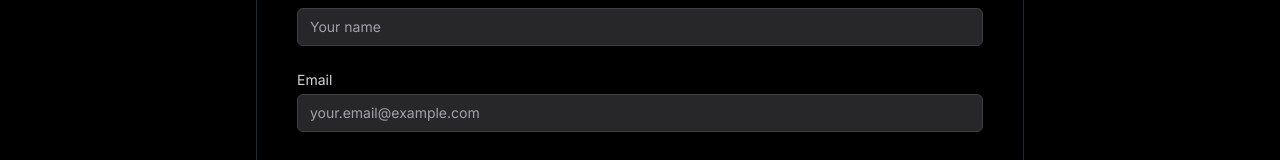
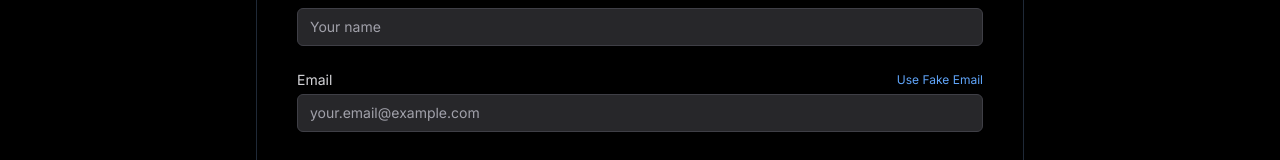
Before and after one commit to yasshrai/portfolio, a Next.js app: page /contact in a window 1280 px wide. Shown: the part 557-717 px from the top of the page. Built offline with nearby package versions, Linux system fonts and the light colour scheme.

Commit message:
add fake email button

```diff
--- a/src/components/ContactForm.tsx
+++ b/src/components/ContactForm.tsx
@@ -10,6 +10,22 @@ export default function ContactForm() {
   });
   const [status, setStatus] = useState<'idle' | 'loading' | 'success' | 'error'>('idle');
   const [error, setError] = useState('');
+
+  const generateFakeEmail = (): string => {
+    const randomString = Math.random().toString(36).substring(2, 8);
+    const domains = ['example.com', 'mail.com', 'test.org', 'demo.net'];
+    const randomDomain = domains[Math.floor(Math.random() * domains.length)];
+    return `user-${randomString}@${randomDomain}`;
+  };
+
+  const handleFakeEmailClick = (e: React.MouseEvent<HTMLButtonElement>) => {
+    e.preventDefault();
+    const fakeEmail = generateFakeEmail();
+    setFormData(prev => ({
+      ...prev,
+      email: fakeEmail
+    }));
+  };
 
   const handleChange = (e: React.ChangeEvent<HTMLInputElement | HTMLTextAreaElement>) => {
     const { name, value } = e.target;
@@ -79,9 +95,19 @@ export default function ContactForm() {
       </div>
 
       <div>
-        <label htmlFor="email" className="mb-1 block text-sm text-zinc-300">
-          Email
-        </label>
+        <div className="flex justify-between items-center mb-1">
+          <label htmlFor="email" className="block text-sm text-zinc-300">
+            Email
+          </label>
+          <button
+            type="button"
+            onClick={handleFakeEmailClick}
+            className="text-xs text-blue-400 hover:text-blue-300 transition-colors focus:outline-none"
+            title="Use a temporary email"
+          >
+            Use Fake Email
+          </button>
+        </div>
         <input
           type="email"
           id="email"
@@ -101,11 +127,11 @@ export default function ContactForm() {
         <textarea
           id="message"
           name="message"
-          rows={5}
+          rows={4}
           value={formData.message}
           onChange={handleChange}
           required
-          className="w-full rounded-md border border-zinc-700 bg-zinc-800 px-3 py-2 text-sm text-white outline-none placeholder:text-zinc-400 focus:border-zinc-500 resize-none"
+          className="w-full rounded-md border border-zinc-700 bg-zinc-800 px-3 py-2 text-sm text-white outline-none placeholder:text-zinc-400 focus:border-zinc-500"
           placeholder="Your message..."
         />
       </div>
```
